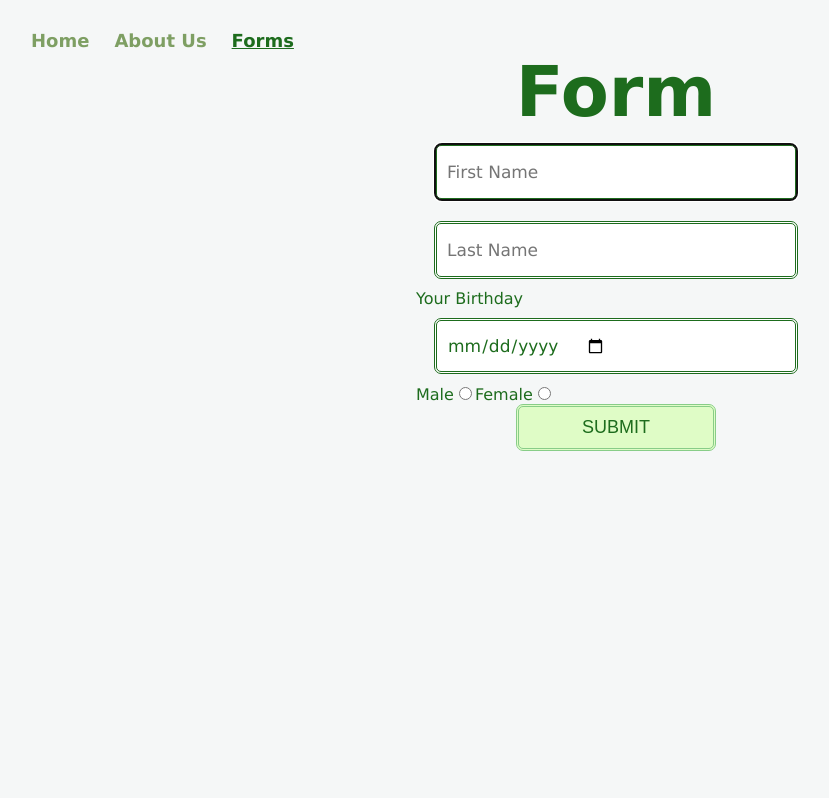
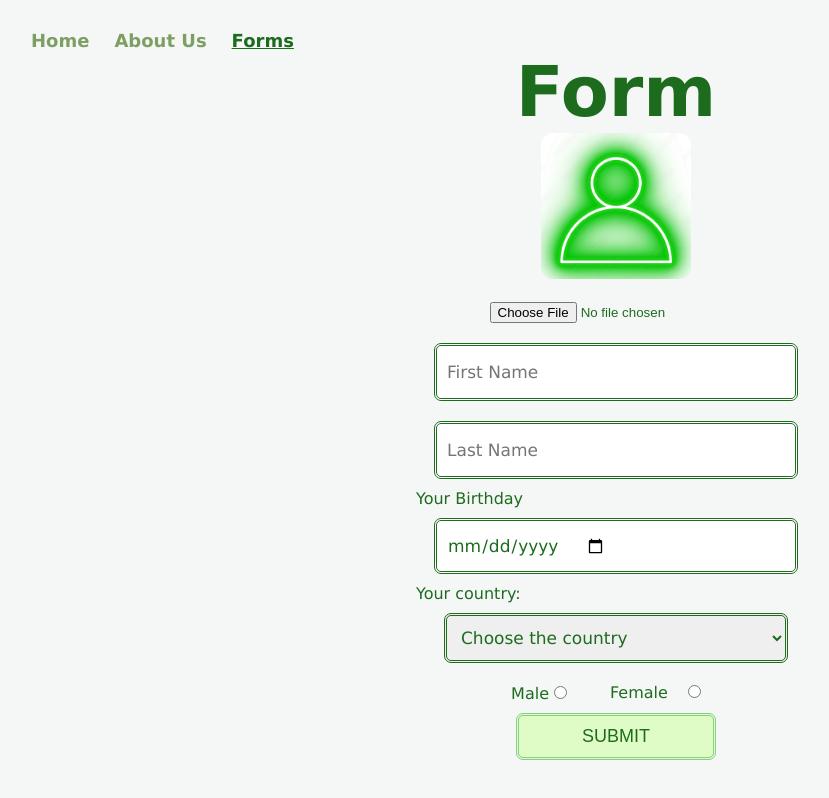
Before and after one commit to Vipa4ka/React_2023_Q1, a React (Vite) app: page /forms in a window 1280 px wide. Shown: the whole page, without its empty margins (24-853 px from the left). Built offline with nearby package versions, Linux system fonts and the light colour scheme.

Commit message:
feat: add avatar component

```diff
--- a/src/components/Forms/Forms.module.css
+++ b/src/components/Forms/Forms.module.css
@@ -3,6 +3,17 @@
   margin: 0 auto;
   flex-direction: column;
   width: 400px;
+}
+
+.avatar {
+  display: block;
+  width: 150px;
+  border-radius: 8%;
+  margin: 0 auto 23px;
+}
+.input_avatar {
+  display: block;
+  margin: 10px auto;
 }
 
 .input {
@@ -17,6 +28,7 @@
   padding-right: 4px;
   font: inherit;
   font-size: 17px;
+  outline: none;
 }
 
 .form_button {
@@ -37,6 +49,16 @@
 
 .gender {
   display: flex;
+  margin: 10px auto;
 }
 .gender_radio {
+  margin: 0 20px;
 }
+
+.label_country {
+  display: flex;
+  margin: 10px auto;
+}
+.select_country {
+  height: 20px;
+}
--- a/src/components/Forms/Forms.tsx
+++ b/src/components/Forms/Forms.tsx
@@ -1,5 +1,6 @@
 import styles from './Forms.module.css';
 import { Component, createRef } from 'react';
+import avatarImg from './avatar.png';
 
 class Forms extends Component {
   constructor(props: Record<string, never>) {
@@ -10,8 +11,8 @@ class Forms extends Component {
     this.birthdate = createRef();
     this.female = createRef();
     this.male = createRef();
-    // this.surname = createRef();
-    // this.surname = createRef();
+    this.country = createRef();
+    this.avatar = createRef();
     // this.surname = createRef();
   }
   name: React.RefObject<HTMLInputElement>;
@@ -19,8 +20,8 @@ class Forms extends Component {
   birthdate: React.RefObject<HTMLInputElement>;
   female: React.RefObject<HTMLInputElement>;
   male: React.RefObject<HTMLInputElement>;
-  // surname: React.RefObject<HTMLInputElement>;
-  // surname: React.RefObject<HTMLInputElement>;
+  country: React.RefObject<HTMLSelectElement>;
+  avatar: React.RefObject<HTMLInputElement>;
   // surname: React.RefObject<HTMLInputElement>;
   // surname: React.RefObject<HTMLInputElement>;
   // surname: React.RefObject<HTMLInputElement>;
@@ -28,23 +29,43 @@ class Forms extends Component {
   handleChange(event: React.SyntheticEvent) {
     event.preventDefault();
 
-    const { name, surname, birthdate, female, male } = this;
+    const { name, surname, birthdate, female, male, country, avatar } = this;
+
     const currentName = (name.current as HTMLInputElement).value;
     const currentSurname = (surname.current as HTMLInputElement).value;
     const currentBirthdate = (birthdate.current as HTMLInputElement).value;
     const currentFemale = (female.current as HTMLInputElement).value;
     const currentMale = (male.current as HTMLInputElement).value;
+    const currentCountry = (country.current as HTMLSelectElement).value;
+    const currentAvatar = (avatar.current as HTMLInputElement).value;
     // const currentSurname = (surname.current as HTMLInputElement).value;
     // const currentSurname = (surname.current as HTMLInputElement).value;
     // const currentSurname = (surname.current as HTMLInputElement).value;
-    // const currentSurname = (surname.current as HTMLInputElement).value;
-    // const currentSurname = (surname.current as HTMLInputElement).value;
-    console.log(currentName, currentSurname, currentBirthdate, currentFemale, currentMale);
+    console.log(
+      currentName,
+      currentSurname,
+      currentBirthdate,
+      currentFemale,
+      currentMale,
+      currentCountry,
+      currentAvatar
+    );
   }
 
   render() {
     return (
       <form className={styles.list} onSubmit={this.handleChange}>
+        <label>
+          <img className={styles.avatar} src={avatarImg} alt="avatarImg" />
+          <input
+            className={styles.input_avatar}
+            type="file"
+            name="avatar"
+            ref={this.avatar}
+            placeholder="Avarat"
+            accept="image/*"
+          />
+        </label>
         <label>
           <input
             type="text"
@@ -76,19 +97,22 @@ class Forms extends Component {
             required
           />
         </label>
+
+        <label htmlFor="country">Your country:</label>
+        <select className={styles.input} id="country" name="country" ref={this.country} required>
+          <option value="">Choose the country</option>
+          <option value="Poland">Poland</option>
+          <option value="Bulgaria">Bulgaria</option>
+          <option value="Germany">Germany</option>
+          <option value="Romania">Romania</option>
+          <option value="other">other</option>
+        </select>
         <div className={styles.gender}>
-          <label>
+          <label className={styles.gender_radio}>
             Male
-            <input
-              type="radio"
-              name="gender"
-              value="male"
-              ref={this.male}
-              className={styles.gender_radio}
-              required
-            />
+            <input type="radio" name="gender" value="male" ref={this.male} required />
           </label>
-          <label>
+          <label className={styles.gender_radio}>
             Female
             <input
               type="radio"
```
Also changed, not shown: src/components/Forms/avatar.png (added).
